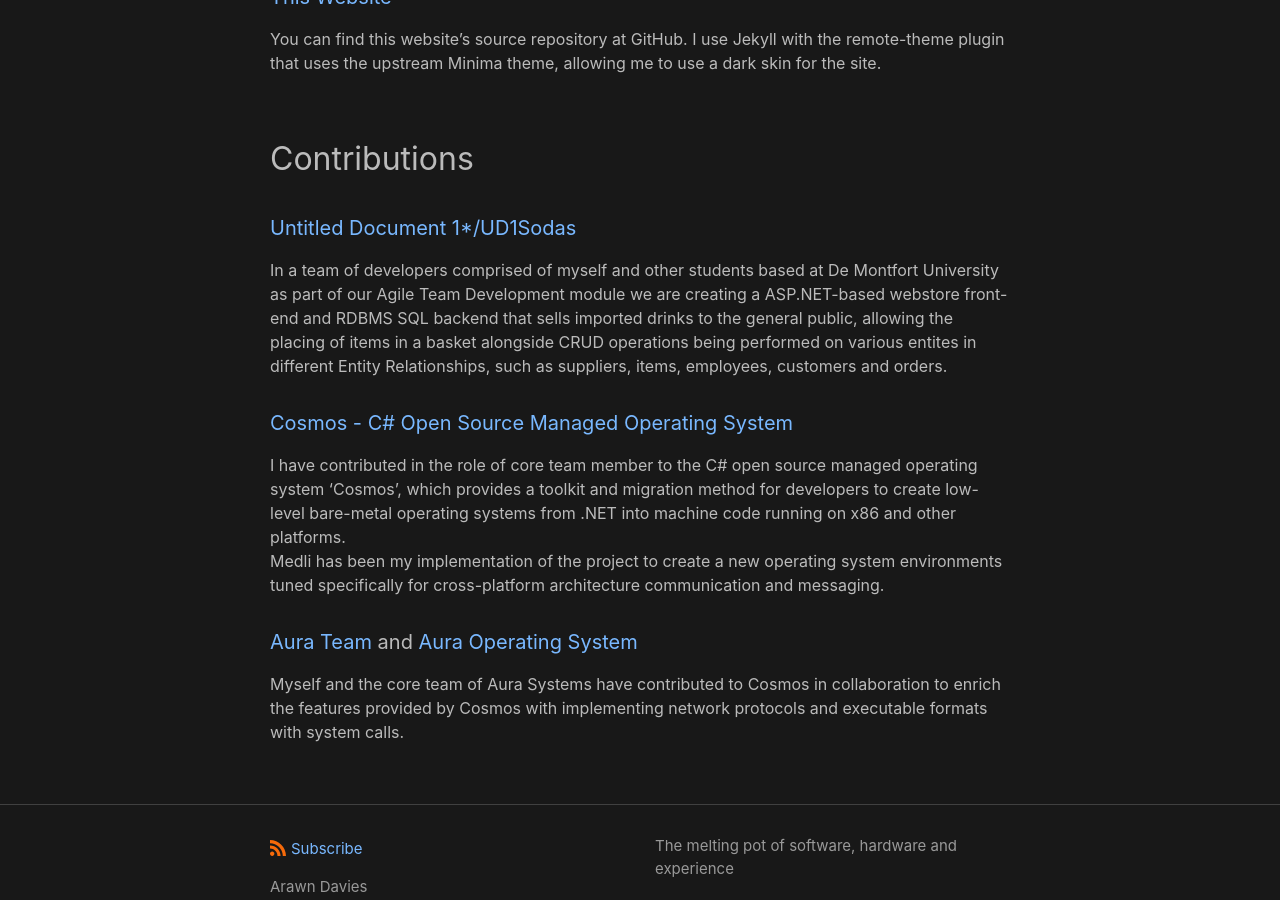
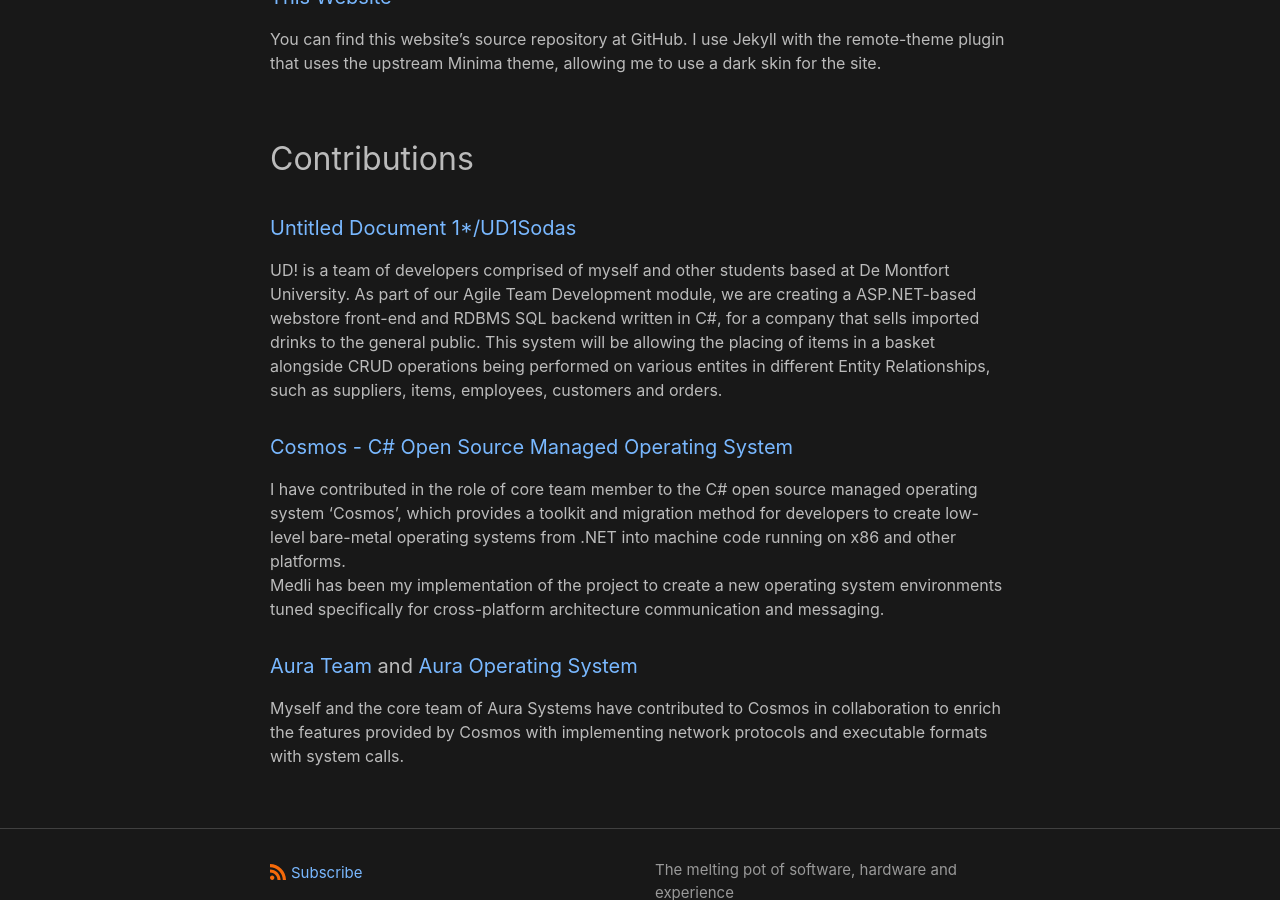
Before and after one commit to jsanz/gh-pages-minima-starter, a Jekyll site: the page built from projects.md, in a window 1280 px wide and 900 px high, scrolled down 986 px. Built offline with Jekyll 4.4.1, drawn with Linux system fonts in a browser that asks for light colours.

Commit message:
Update projects.md

```diff
--- a/projects.md
+++ b/projects.md
@@ -20,7 +20,7 @@ You can find this website's source repository at GitHub. I use Jekyll with the r
 
 ## Contributions
 #### [Untitled Document 1*/UD1Sodas](https://github.com/untitled-doc-1/ud1sodas)
-In a team of developers comprised of myself and other students based at De Montfort University as part of our Agile Team Development module we are creating a ASP.NET-based webstore front-end and RDBMS SQL backend that sells imported drinks to the general public, allowing the placing of items in a basket alongside CRUD operations being performed on various entites in different Entity Relationships, such as suppliers, items, employees, customers and orders.
+UD! is a team of developers comprised of myself and other students based at De Montfort University. As part of our Agile Team Development module, we are creating a ASP.NET-based webstore front-end and RDBMS SQL backend written in C#, for a company that sells imported drinks to the general public. This system will be allowing the placing of items in a basket alongside CRUD operations being performed on various entites in different Entity Relationships, such as suppliers, items, employees, customers and orders.
 #### [Cosmos - C# Open Source Managed Operating System](https://github.com/CosmosOS/Cosmos)
 I have contributed in the role of core team member to the C# open source managed operating system 'Cosmos', which provides a toolkit and migration method for developers to create low-level bare-metal operating systems from .NET into machine code running on x86 and other platforms.
 Medli has been my implementation of the project to create a new operating system environments tuned specifically for cross-platform architecture communication and messaging.
```
